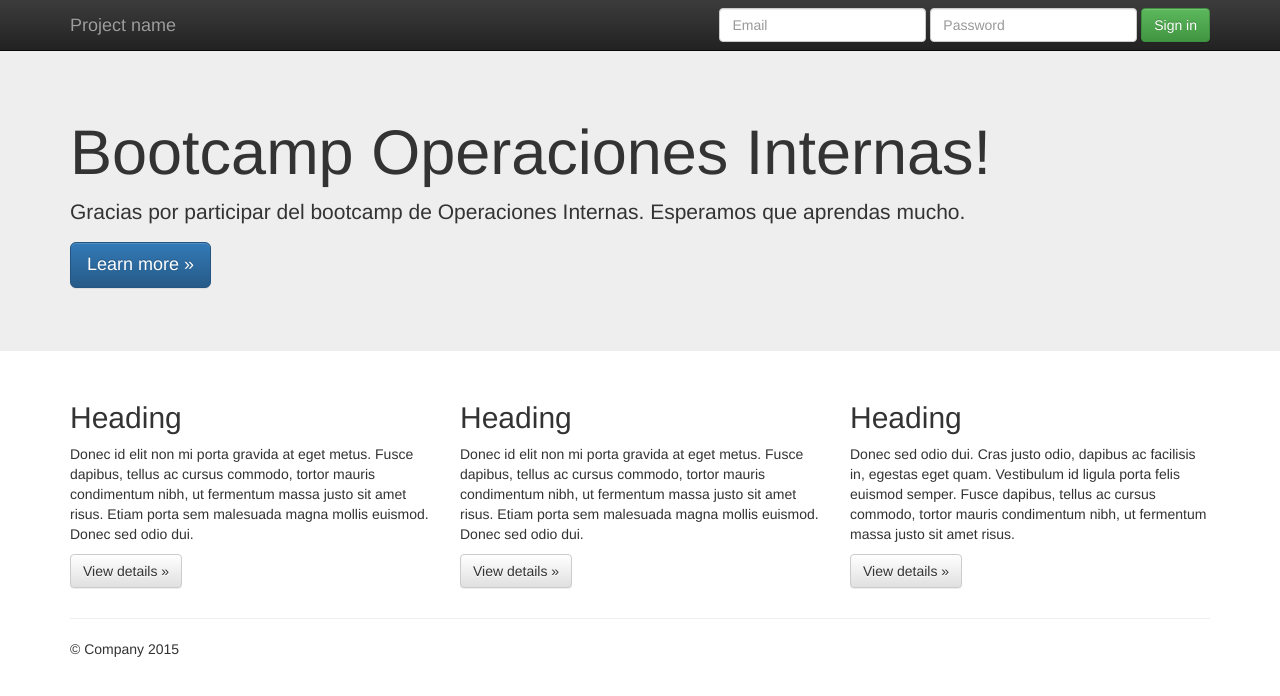
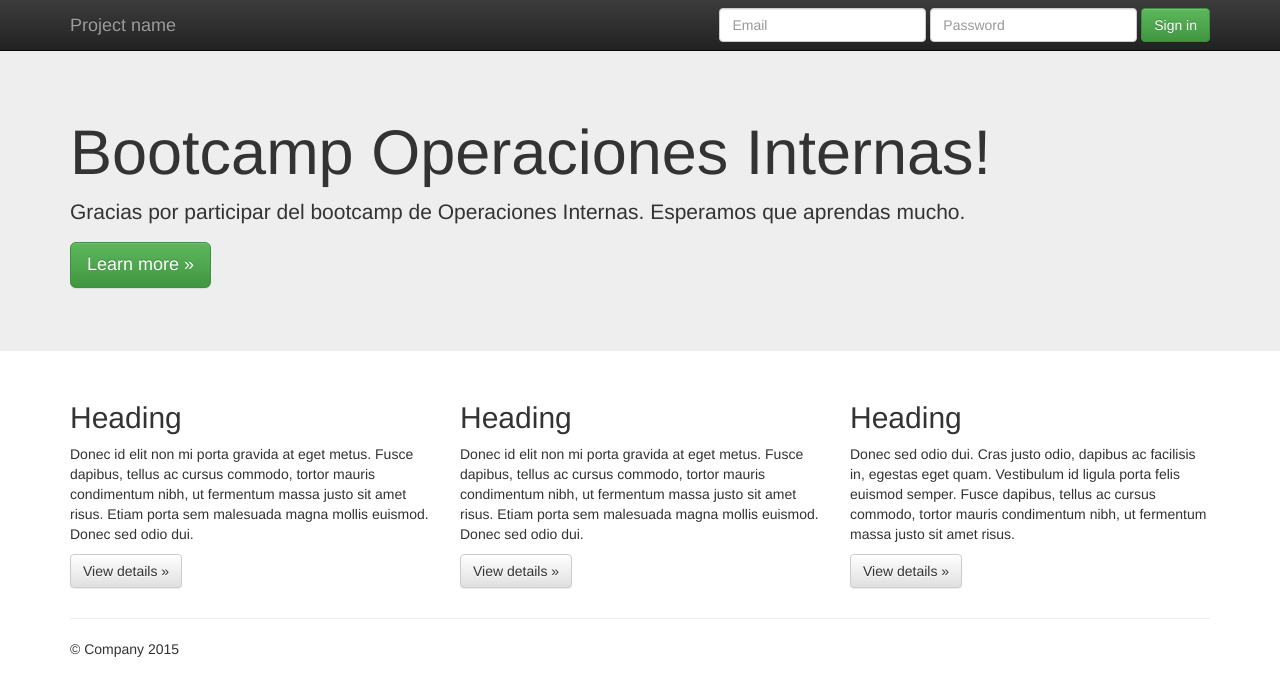
Before and after one commit to vderbis/Curso_Git, a plain HTML site: page index.html in a window 1280 px wide. Drawn offline with nearby package versions, Linux system fonts and the light colour scheme.

Commit message:
Se actualiza template del proyecto. Se cambia texto y enlace a boton en seccion Ppal

```diff
--- a/index.html
+++ b/index.html
@@ -57,7 +57,7 @@
       <div class="container">
         <h1>Bootcamp Operaciones Internas!</h1>
         <p>Gracias por participar del bootcamp de Operaciones Internas. Esperamos que aprendas mucho.</p>
-        <p><a class="btn btn-primary btn-lg" href="#" role="button">Learn more &raquo;</a></p>
+        <p><a class="btn btn-success btn-lg" href="https://campus.tsoftglobal.com/login/index.php" role="button">Learn more &raquo;</a></p>
       </div>
     </div>
 
```
